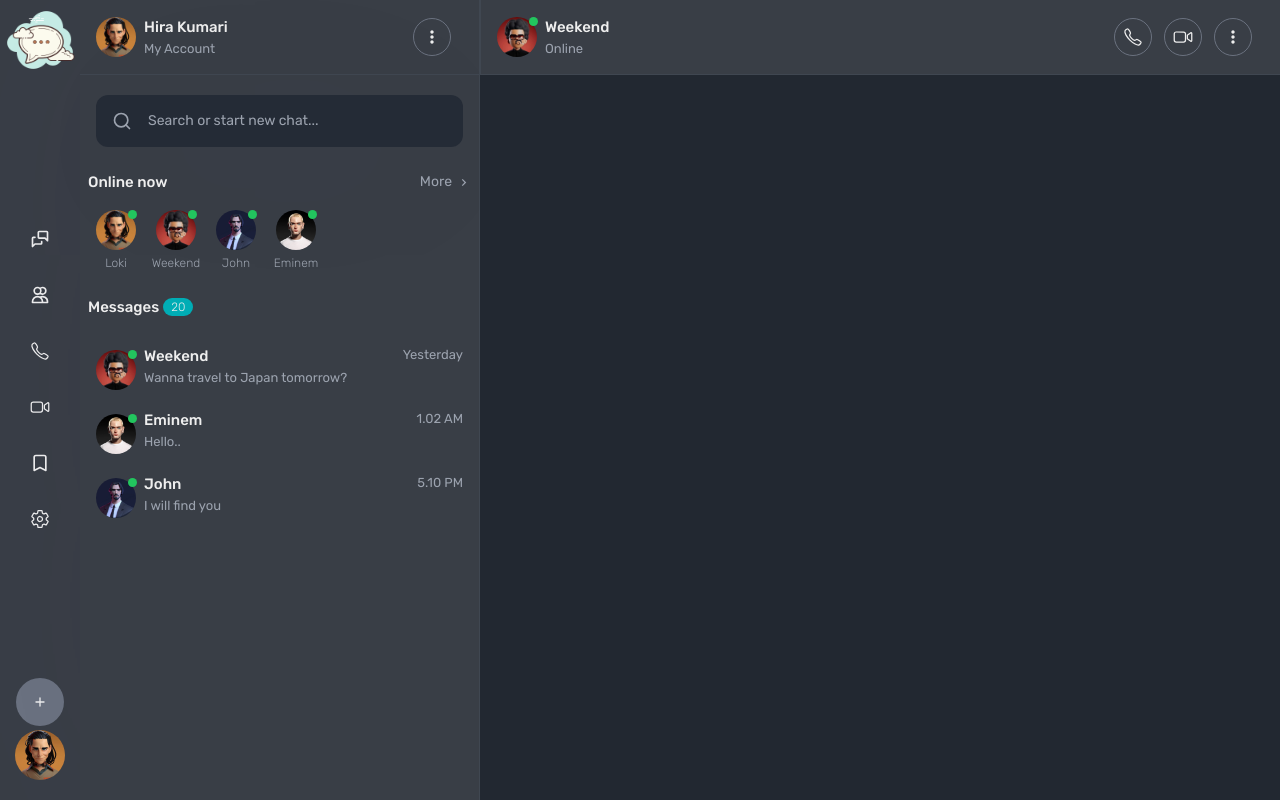
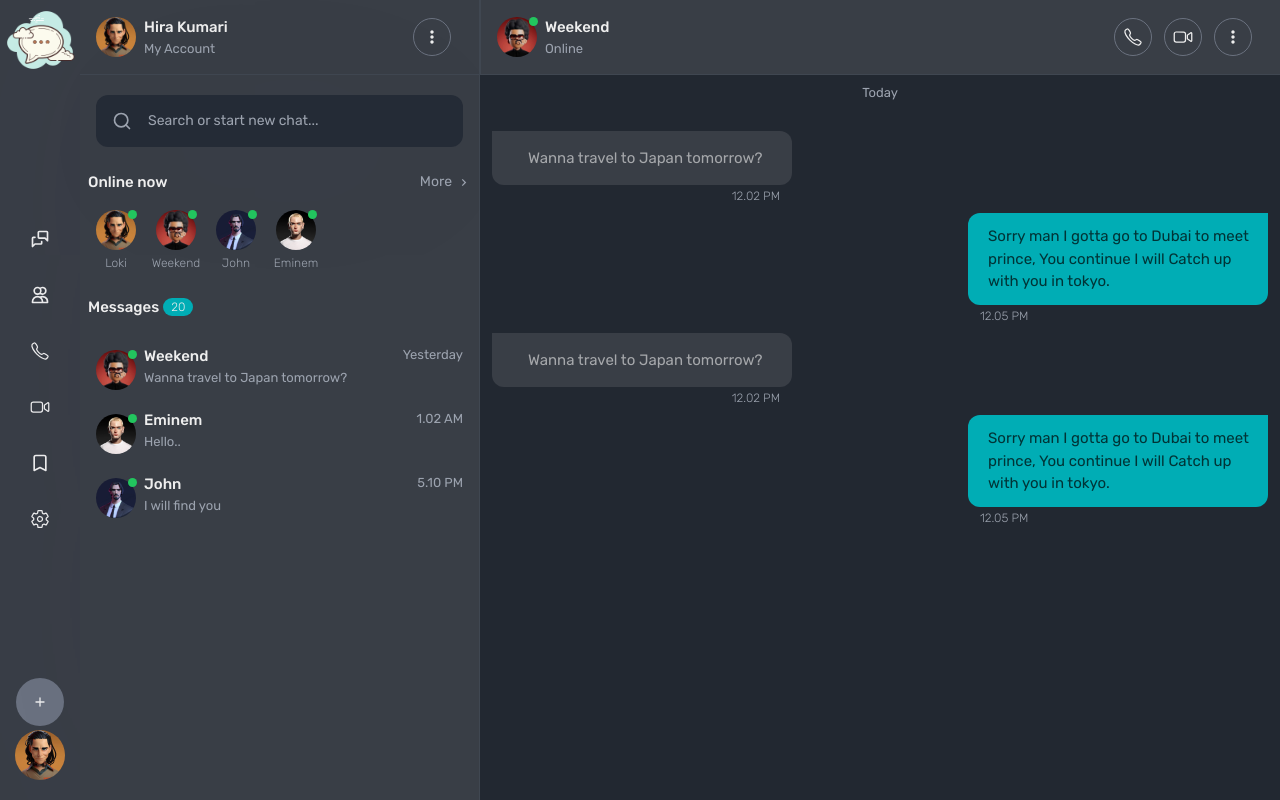
Before and after one commit to ojasggg/Chat_Application, a React (Vite) app in the folder client/: page / in a window 1280 px wide. Built offline with nearby package versions, Linux system fonts and the light colour scheme.

Commit message:
Mid Messages Section is Fininshed

```diff
--- a/client/src/components/Main.jsx
+++ b/client/src/components/Main.jsx
@@ -39,6 +39,62 @@ const Main = () => {
           </li>
         </ul>
       </header>
+
+      {/* Mid */}
+      <div>
+        <div>
+          <h3 className="p text-center mt-2">Today</h3>
+        </div>
+
+        {/* Left or Other Message */}
+        <div className="my-7">
+          <div className="relative ml-3 bg-light_dark rounded-xl rounded-tl-none max-w-[300px] p-4 cursor-pointer">
+            <p className="p ml-5 text-[15px] text-white/60">
+              Wanna travel to Japan tomorrow?
+            </p>
+            <div className="absolute bottom-[-20px] right-3">
+              <p className="h6">12.02 PM</p>
+            </div>
+          </div>
+        </div>
+
+        {/* Right or Self Message */}
+        <div className="flex flex-col items-end w-full my-7 ">
+          <div className="relative mr-3 bg-teal rounded-xl rounded-tr-none max-w-[300px] p-3 cursor-pointer">
+            <p className="p ml-2 text-[15px] text-black/70">
+              Sorry man I gotta go to Dubai to meet prince, You continue I will
+              Catch up with you in tokyo.
+            </p>
+            <div className="absolute bottom-[-20px]">
+              <p className="h6">12.05 PM</p>
+            </div>
+          </div>
+        </div>
+        {/* Left or Other Message */}
+        <div className="my-7">
+          <div className="relative ml-3 bg-light_dark rounded-xl rounded-tl-none max-w-[300px] p-4 cursor-pointer">
+            <p className="p ml-5 text-[15px] text-white/60">
+              Wanna travel to Japan tomorrow?
+            </p>
+            <div className="absolute bottom-[-20px] right-3">
+              <p className="h6">12.02 PM</p>
+            </div>
+          </div>
+        </div>
+
+        {/* Right or Self Message */}
+        <div className="flex flex-col items-end w-full my-7 ">
+          <div className="relative mr-3 bg-teal rounded-xl rounded-tr-none max-w-[300px] p-3 cursor-pointer">
+            <p className="p ml-2 text-[15px] text-black/70">
+              Sorry man I gotta go to Dubai to meet prince, You continue I will
+              Catch up with you in tokyo.
+            </p>
+            <div className="absolute bottom-[-20px]">
+              <p className="h6">12.05 PM</p>
+            </div>
+          </div>
+        </div>
+      </div>
     </main>
   );
 };
```
